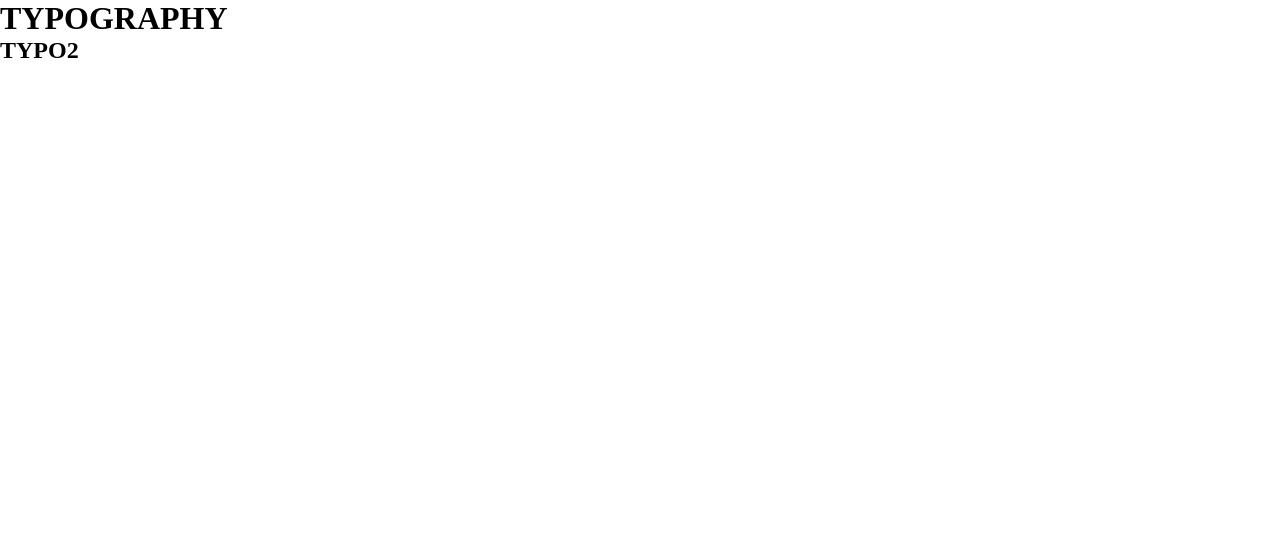
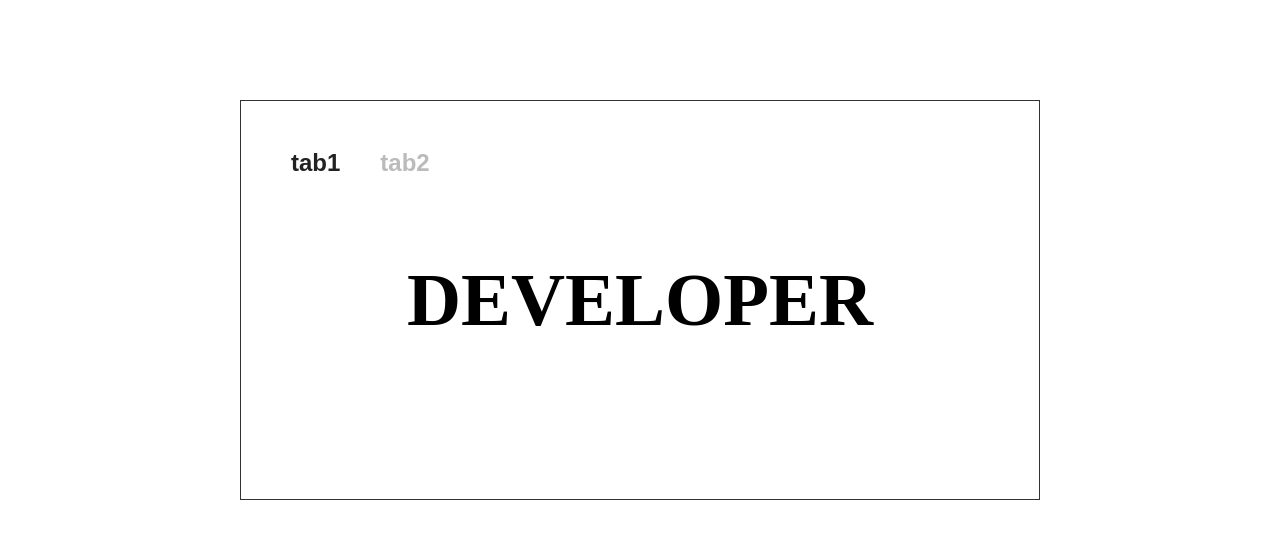
Before and after one commit to Moon-YJ/text-animation, a plain HTML site: page index.html in a window 1280 px wide. Drawn offline with Linux system fonts and the light colour scheme.

Commit message:
텍스트 split함수 수정 및 탭메뉴 구현

```diff
--- a/index.html
+++ b/index.html
@@ -11,8 +11,21 @@
 </head>
 
 <body>
-  <h1>TYPOGRAPHY</h1>
-  <h2>TYPO2</h2>
+  <main>
+    <ul class="btns">
+      <li class="on">tab1</li>
+      <li>tab2</li>
+    </ul>
+
+    <section class="box">
+      <article class="on">
+        <h1>DEVELOPER</h1>
+      </article>
+      <article>
+        <h1>DESIGNER</h1>
+      </article>
+    </section>
+  </main>
 </body>
 
 </html>
--- a/js/main.js
+++ b/js/main.js
@@ -1,25 +1,26 @@
-/*
-  const h1 = document.querySelector('h1');
-  const txt = h1.innerText;
-  let tags = '';
+const main = document.querySelector('main');
+const btns = main.querySelectorAll('.btns li');
+const boxes = main.querySelectorAll('article');
+const tits = main.querySelectorAll('h1');
 
-  for (let letter of txt) {
-    tags += `<span>${letter}</span>`;
-  }
+splitText(tits[0]); //인수로 h1 DOM 자체를 전달
+splitText(tits[1]);
 
-  h1.innerHTML = tags;
-*/
+btns.forEach((btn, idx) => {
+	btn.addEventListener('click', () => {
+		activation(btns, idx);
+		activation(boxes, idx);
+	});
+});
 
-splitText('h1');
-splitText('h2');
+function activation(arr, idx) {
+	arr.forEach((el) => el.classList.remove('on'));
+	arr[idx].classList.add('on');
+}
 
+// DOM 자체를 인수로 받음
 function splitText(el) {
-	const dom = document.querySelector(el);
 	let tags = '';
-
-	for (let letter of dom.innerText) {
-		tags += `<span>${letter}</span>`;
-	}
-
-	dom.innerHTML = tags;
+	for (let letter of el.innerText) tags += `<span>${letter}</span>`;
+	el.innerHTML = tags;
 }
--- a/scss/_reset.scss
+++ b/scss/_reset.scss
@@ -9,3 +9,11 @@ a {
 	font-family: inherit;
 	font-weight: inherit;
 }
+ul,
+ol,
+li {
+	list-style: none;
+}
+html {
+	font-size: 16px;
+}
--- a/scss/style.scss
+++ b/scss/style.scss
@@ -1,2 +1,43 @@
 @import 'reset';
 @import 'variable';
+
+main {
+	position: relative;
+	width: 800px;
+	height: 400px;
+	margin: 100px auto;
+	border: 1px solid #333;
+	.btns {
+		z-index: 2;
+		position: absolute;
+		top: 50px;
+		left: 50px;
+		display: flex;
+		gap: 40px;
+		li {
+			font: bold 1.5rem/1 'arial';
+			color: #bbb;
+			cursor: pointer;
+			&.on {
+				color: #222;
+			}
+		}
+	}
+	.box {
+		article {
+			position: absolute;
+			top: 0;
+			left: 0;
+			display: flex;
+			justify-content: center;
+			align-items: center;
+			width: 100%;
+			height: 100%;
+			font-size: 4rem;
+			opacity: 0;
+			&.on {
+				opacity: 1;
+			}
+		}
+	}
+}
```
Also changed, not shown: css/style.css, 1 other file.
